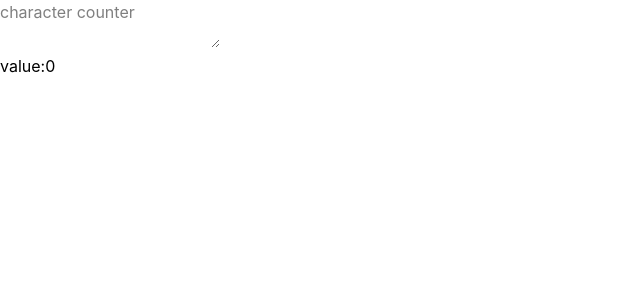
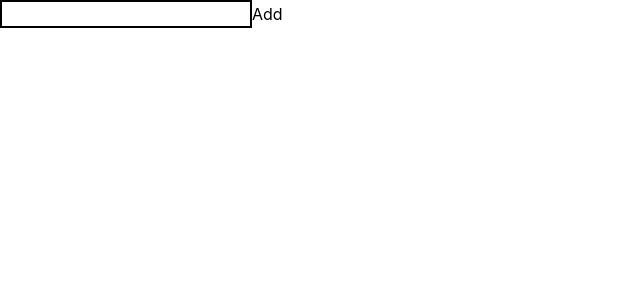
Before and after one commit to Oriyemi/React-Exercise, a React (Vite) app: page / in a window 1280 px wide. Shown: the top 300 px of the page, without its empty margins (0-640 px from the left). Built offline with nearby package versions, Linux system fonts and the light colour scheme.

Commit message:
feat: update App component to include Todo

```diff
--- a/src/App.jsx
+++ b/src/App.jsx
@@ -3,6 +3,7 @@ import Counter from './Components/Counter';
 import Toggle from './Components/Toggle'
 import Clock from './Components/Clock';
 import CharCounter from './Components/CharCounter';
+import Todo from './Components/Todo';
 
 function App() {
   return (
@@ -10,7 +11,8 @@ function App() {
       {/* <Counter /> */}
       {/* <Toggle /> */}
       {/* <Clock /> */}
-      <CharCounter/>
+      {/* <CharCounter/> */}
+      <Todo/>
 
 
     </>
--- a/src/Components/CharCounter.jsx
+++ b/src/Components/CharCounter.jsx
@@ -9,9 +9,9 @@ function CharCounter() {
   }
 
   return (
-    <div>
-      <textarea  onChange={textValue} placeholder='character counter'></textarea>
-      <p>value:{text.length}</p>
+    <div className='flex  flex-col items-center justify-center min-h-screen '>
+      <textarea className='border-2 rounded-2xl border-gray-500 w-60 text-center pt-4'  onChange={textValue} placeholder='Enter value '></textarea>
+      <p className='font-bold text-3xl capitalize'>value:{text.length}</p>
     </div>
   )
 }
--- /dev/null
+++ b/src/Components/Todo.jsx
@@ -0,0 +1,51 @@
+// . Todo list (add, delete, complete) — array state, stable keys
+import React, { useState } from "react";
+
+function Todo() {
+  const [todo, setTodo] = useState([]);
+  const [userInfo, setUserInfo] = useState("");
+  // console.log(todo)
+  // never do this
+  // todo[1] = 'go to ringroad'
+  // todo.push(25);
+  // todo.unshift(99)
+  let id = 1;
+
+  const userInput = (e) => {
+    setUserInfo(e.target.value);
+  };
+  const addTodo = () => {
+    setTodo([{ userInfo, id: crypto.randomUUID() }, ...todo]);
+    setUserInfo("");
+  };
+
+  const deleteTodo = () => {};
+  // const textArray=[1,'Remi',2,'Faith']
+  console.log({ faith: userInfo });
+  return (
+    <div>
+      <input
+        className="border-2"
+        onChange={userInput}
+        type="text"
+        value={userInfo}
+      />
+      <button onClick={addTodo}>Add</button>
+      <ul className="flex flex-col  ">
+        {todo.map((td) => (
+          <li key={td.id} className="flex gap-4">
+            <input type="checkbox" />
+
+            <span>{td.userInfo}</span>
+
+            <button>Delete</button>
+          </li>
+        ))}
+      </ul>
+
+
+    </div>
+  );
+}
+
+export default Todo;
```
